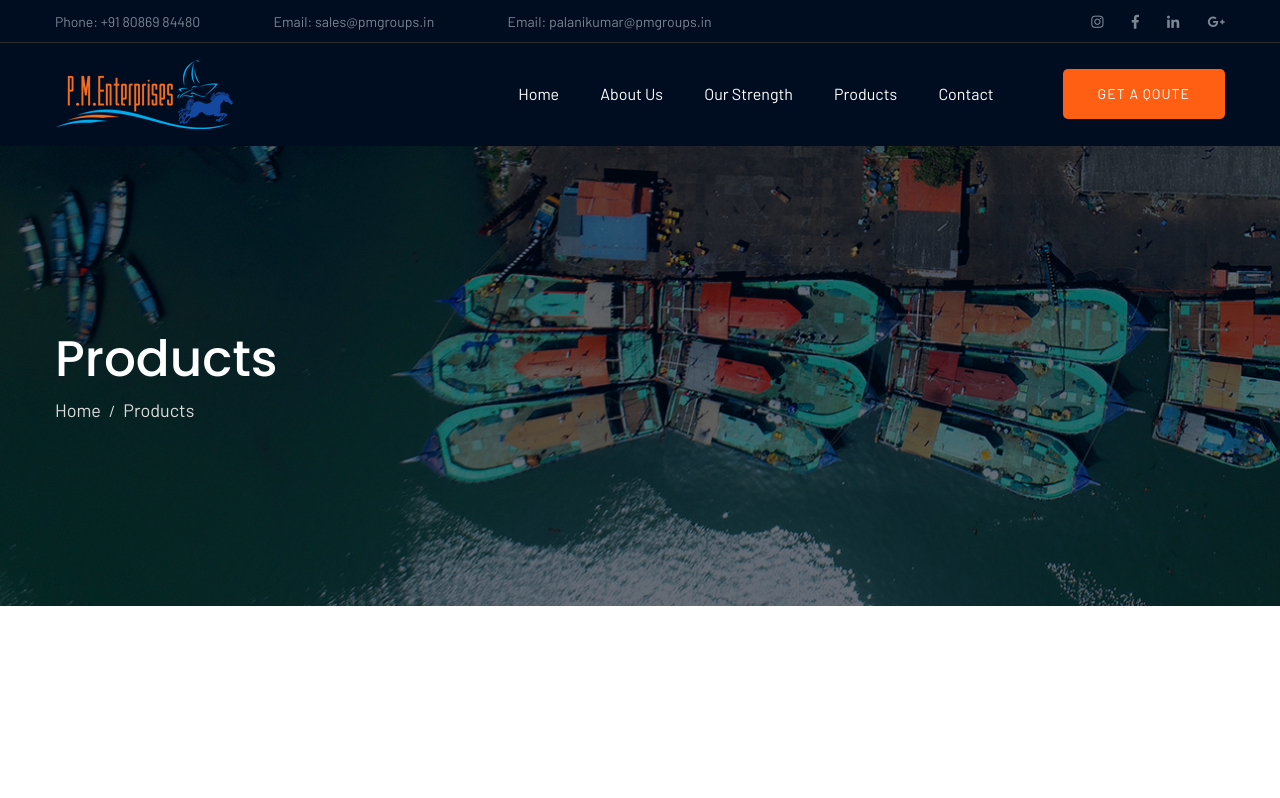
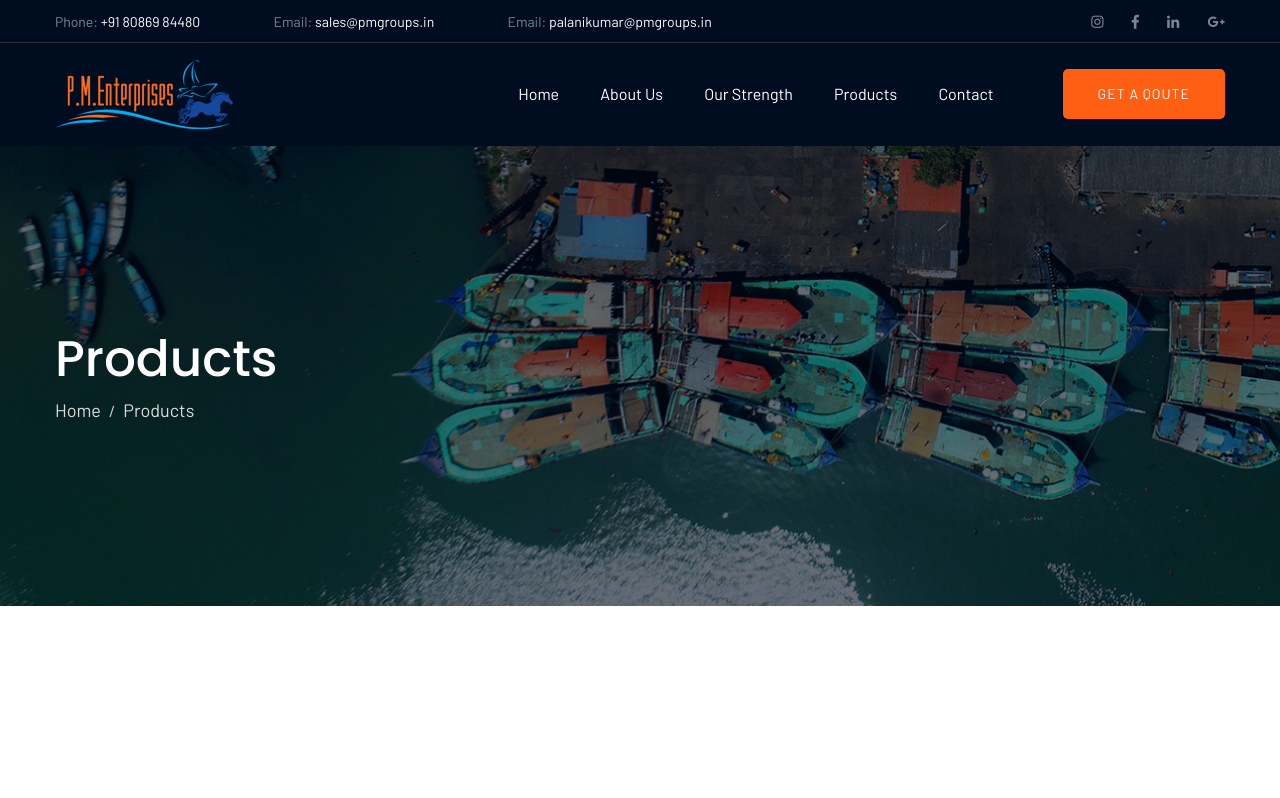
Before and after one commit to PMEDigitalMedia/V1, a plain HTML site: page products.html in a window 1280 px wide. Shown: the top 798 px of the page. Drawn offline with nearby package versions, Linux system fonts and the light colour scheme.

Commit message:
mail to link updated

```diff
--- a/products.html
+++ b/products.html
@@ -62,12 +62,12 @@
                         <div class="col-xl-12">
                                 <div class="row d-flex justify-content-between align-items-center">
                                     <div class="header-info-left">
-                                        <ul>
-                                        <li>Phone: +91 80869 84480</li>
-                                        <li>Email: sales@pmgroups.in</li>
-                                        <li>Email: palanikumar@pmgroups.in</li>
-                                        </ul>
-                                    </div>
+                                    <ul>
+					<li>Phone: <a href="tel:+918086984480">+91 80869 84480</a></li>
+                                        <li>Email: <a href="mailto:sales@pmgroups.in">sales@pmgroups.in</a></li>
+                                        <li>Email: <a href="mailto:palanikumar@pmgroups.in">palanikumar@pmgroups.in</a></li>
+                                    </ul>
+	                           </div>
                                     <div class="header-info-right">
                                         <ul class="header-social">
                                             <li><a href="https://www.instagram.com/pmeweichai/?fbclid=IwAR0_kgqP2iTbrdYgjmehA-m0WtPgiFNz84ukPUnIRFpvV4GWbOEC8ZeCiYw" target="_blank"><i class="fab fa-instagram"></i></a></li>
```
